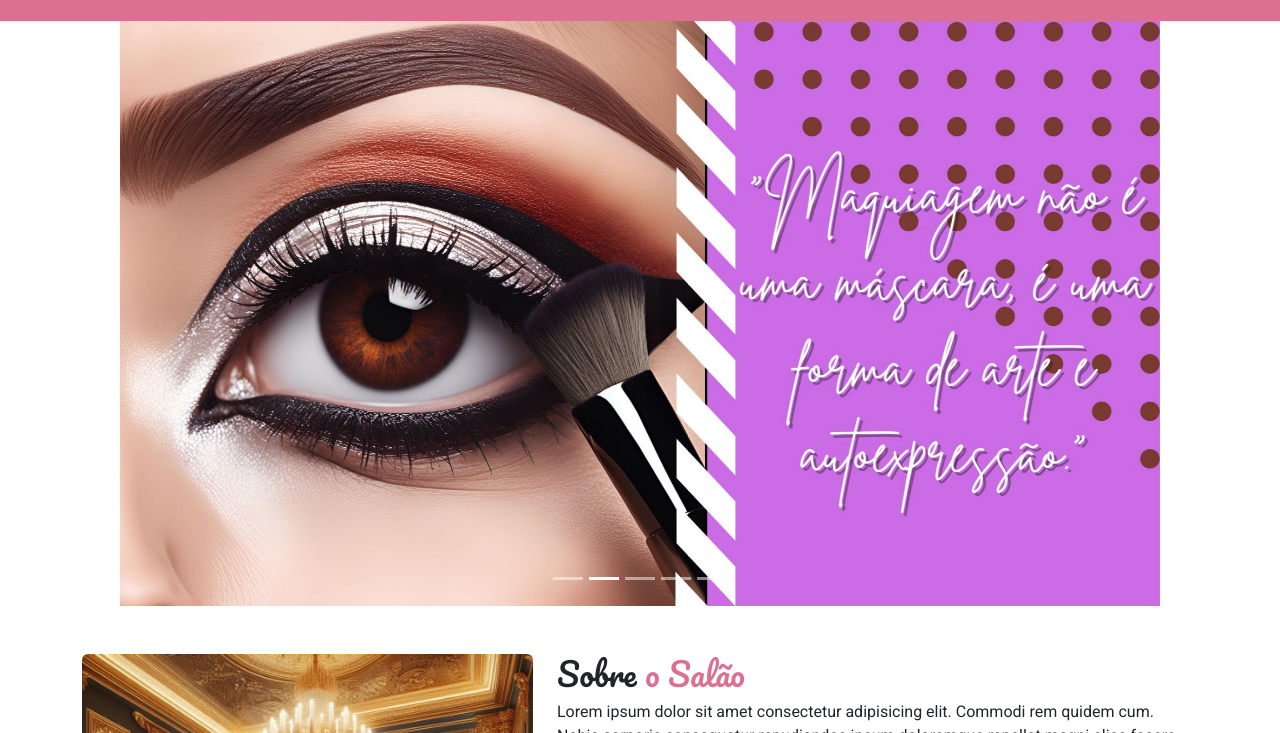
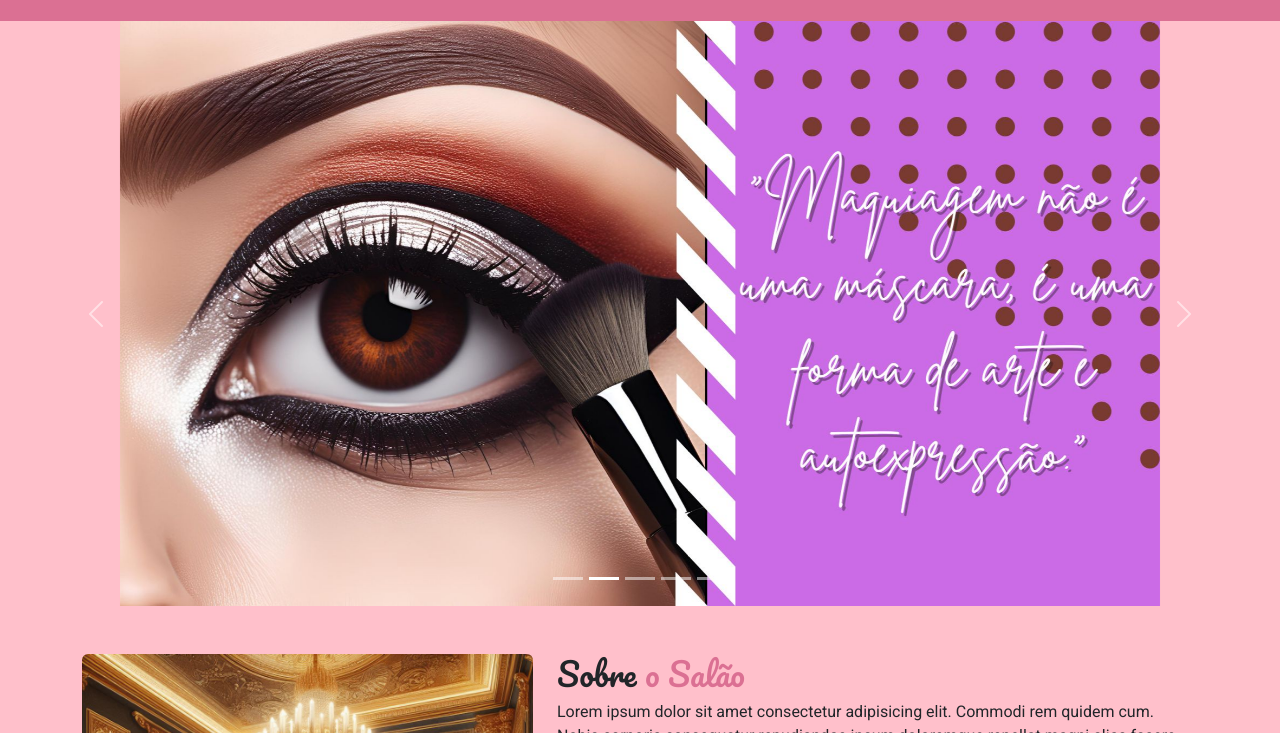
Before and after one commit to Ewerton-luiz-e-silva/exercicio-Projeto3, a plain HTML site: page index.html in a window 1280 px wide. Shown: the part 67-800 px from the top of the page. Drawn offline with nearby package versions, Linux system fonts and the light colour scheme.

Commit message:
Update styles.css

```diff
--- a/styles.css
+++ b/styles.css
@@ -35,7 +35,7 @@ body {
     font-family: pacifico, cursive;
 }
 
-#sobre-o-restaurante, #cardapio{
+#sobre-o-salao, #nosso-trabalho{
     background-color: pink;
 }
 
```
